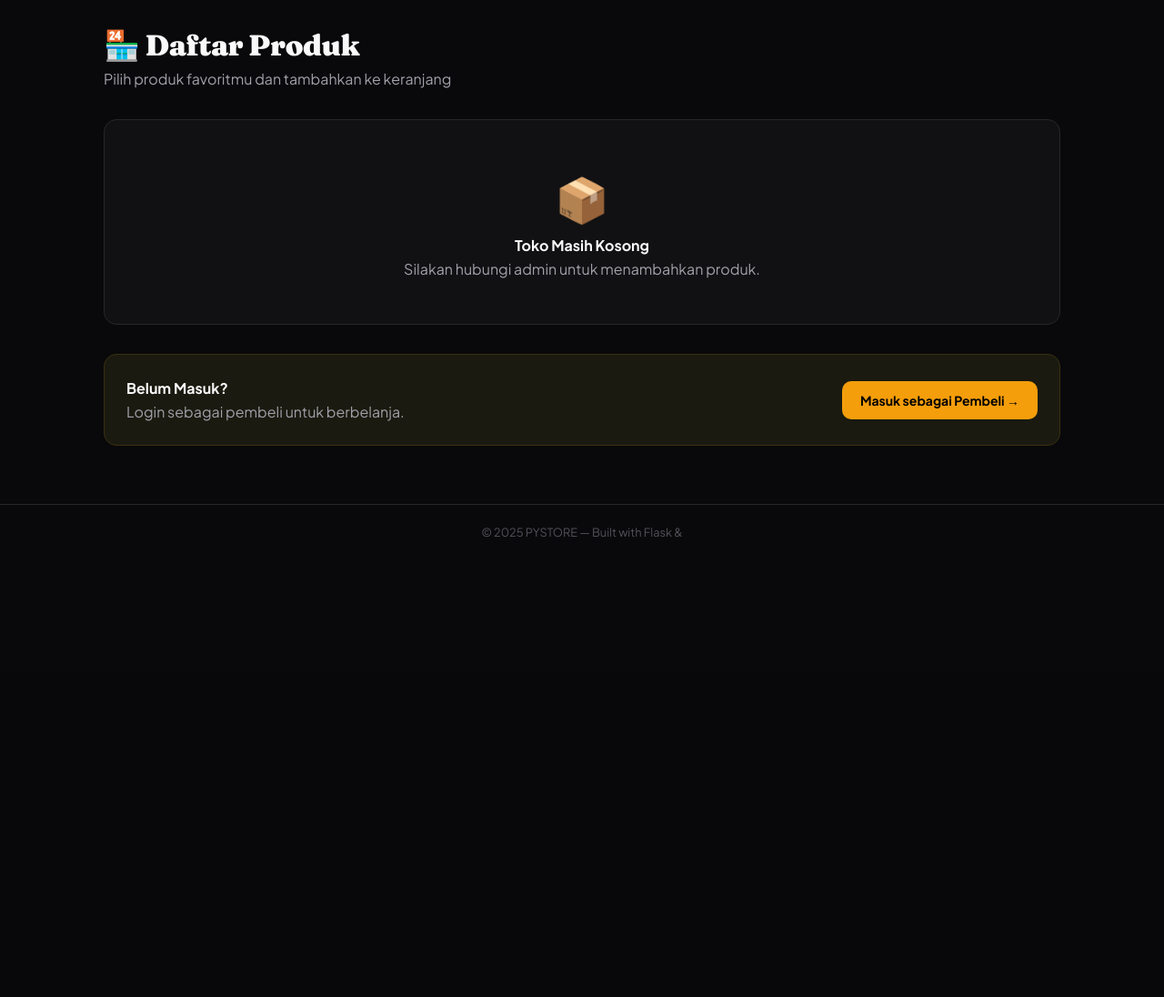
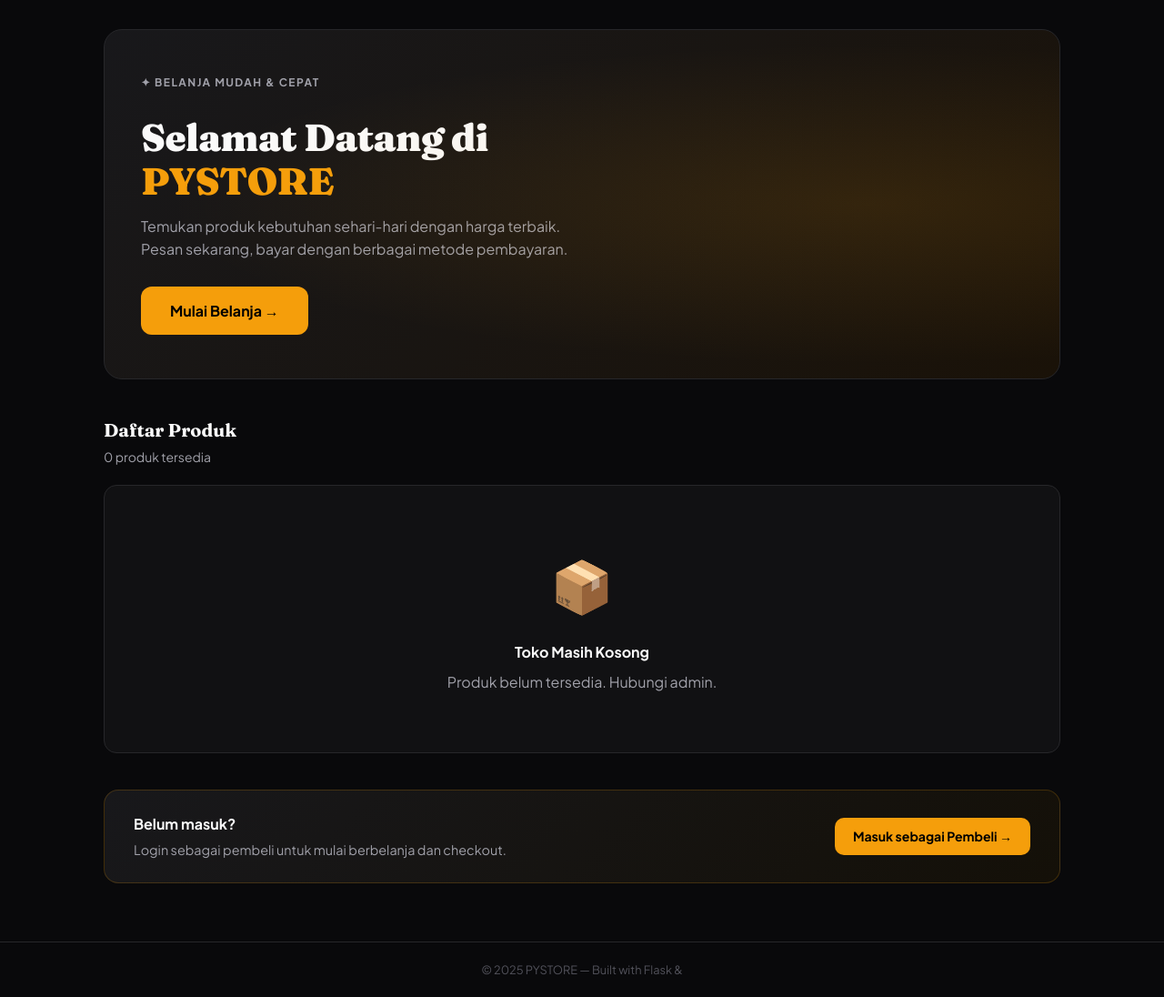
Before and after one commit to GabHub7/pystore, a Flask app: template templates/index.html in a window 1280 px wide. Shown: the part 60-1156 px from the top of the page at 91% size. Before the commit the page ends 650 px from the top, so only its background shows below. Run offline with Flask 3, Linux system fonts and the light colour scheme; the template is opened without the code that fills it, so the values that code supplies are empty.

Commit message:
Update index.html

```diff
--- a/templates/index.html
+++ b/templates/index.html
@@ -1,69 +1,212 @@
 {% extends "base.html" %}
-{% block title %}PYSTORE – Daftar Produk{% endblock %}
+{% block title %}PYSTORE – Toko{% endblock %}
+{% block head %}
+<style>
+  /* Hero banner */
+  .hero {
+    background: linear-gradient(135deg, var(--surface2) 0%, #1a1208 100%);
+    border: 1px solid var(--border);
+    border-radius: 20px;
+    padding: 3rem 2.5rem;
+    margin-bottom: 2.5rem;
+    position: relative;
+    overflow: hidden;
+  }
+  .hero::before {
+    content:'';
+    position:absolute; inset:0;
+    background: radial-gradient(ellipse at 80% 50%, rgba(245,158,11,.12) 0%, transparent 65%);
+    pointer-events:none;
+  }
+  .hero-eyebrow {
+    font-size:0.75rem; font-weight:700; letter-spacing:0.12em;
+    text-transform:uppercase; color:var(--accent); margin-bottom:0.75rem;
+  }
+  .hero h1 { font-size:2.6rem; margin-bottom:0.75rem; }
+  .hero p { color:var(--text2); max-width:480px; margin-bottom:1.75rem; }
+
+  /* Produk grid */
+  .products-grid {
+    display: grid;
+    grid-template-columns: repeat(auto-fill, minmax(240px, 1fr));
+    gap: 1.25rem;
+  }
+
+  /* Produk card */
+  .product-card {
+    background: var(--surface);
+    border: 1px solid var(--border);
+    border-radius: 16px;
+    overflow: hidden;
+    display: flex;
+    flex-direction: column;
+    transition: border-color 0.2s, transform 0.2s, box-shadow 0.2s;
+    position: relative;
+  }
+  .product-card:hover {
+    border-color: var(--border2);
+    transform: translateY(-4px);
+    box-shadow: 0 12px 32px rgba(0,0,0,0.5);
+  }
+  .product-img-wrap {
+    width: 100%;
+    aspect-ratio: 1/1;
+    overflow: hidden;
+    background: var(--surface2);
+    display: flex;
+    align-items: center;
+    justify-content: center;
+    position: relative;
+  }
+  .product-img-wrap img {
+    width:100%; height:100%; object-fit:cover;
+    transition: transform 0.35s ease;
+  }
+  .product-card:hover .product-img-wrap img { transform:scale(1.06); }
+  .stock-pill {
+    position:absolute; top:10px; right:10px;
+    font-size:0.68rem; font-weight:700;
+    padding:3px 9px; border-radius:20px;
+    backdrop-filter:blur(8px);
+  }
+  .stock-habis {
+    background:rgba(239,68,68,.85); color:#fff;
+  }
+  .stock-low {
+    background:rgba(245,158,11,.85); color:#000;
+  }
+  .product-body {
+    padding: 1.1rem;
+    display: flex;
+    flex-direction: column;
+    gap: 0.7rem;
+    flex: 1;
+  }
+  .product-name { font-weight:700; font-size:0.95rem; line-height:1.3; }
+  .product-price { font-size:1.3rem; font-weight:800; color:var(--accent); font-family:'Fraunces',serif; }
+  .product-stock { font-size:0.75rem; color:var(--text3); }
+  .product-stock.low  { color:#fcd34d; }
+  .product-stock.danger { color:#fca5a5; }
+
+  /* CTA (beli / login) */
+  .product-actions { display:flex; flex-direction:column; gap:0.5rem; margin-top:auto; }
+
+  /* Login CTA banner bawah */
+  .login-cta {
+    background: linear-gradient(135deg, var(--surface2), #141008);
+    border:1px solid rgba(245,158,11,.2);
+    border-radius:16px;
+    padding:1.5rem 2rem;
+    display:flex; align-items:center; justify-content:space-between;
+    flex-wrap:wrap; gap:1rem;
+    margin-top:2.5rem;
+  }
+
+  /* Empty state */
+  .empty-state {
+    text-align:center; padding:4rem 2rem;
+  }
+  .empty-icon { font-size:3.5rem; margin-bottom:1rem; }
+</style>
+{% endblock %}
 {% block content %}
-<div class="page-header">
-  <h1>🏪 Daftar <span class="text-accent">Produk</span></h1>
-  <p>Pilih produk favoritmu dan tambahkan ke keranjang</p>
+
+{# ── HERO ── #}
+<div class="hero">
+  <p class="hero-eyebrow">✦ Belanja Mudah & Cepat</p>
+  <h1>Selamat Datang di<br><span class="accent">PYSTORE</span></h1>
+  <p>Temukan produk kebutuhan sehari-hari dengan harga terbaik. Pesan sekarang, bayar dengan berbagai metode pembayaran.</p>
+  {% if not pembeli %}
+    <a href="/login-pembeli" class="btn btn-primary btn-lg">Mulai Belanja →</a>
+  {% else %}
+    <p style="color:var(--accent);font-weight:700;">Halo, {{ pembeli }}! Selamat berbelanja 🛍️</p>
+  {% endif %}
 </div>
+
+{# ── SECTION HEADER ── #}
+<div style="display:flex;align-items:center;justify-content:space-between;margin-bottom:1.25rem;flex-wrap:wrap;gap:0.75rem;">
+  <div>
+    <h2 style="font-size:1.25rem;">Daftar Produk</h2>
+    <p style="color:var(--text2);font-size:0.875rem;margin-top:2px;">{{ barang|length }} produk tersedia</p>
+  </div>
+</div>
+
+{# ── PRODUK GRID ── #}
 {% if not barang %}
-  <div class="card" style="text-align:center;padding:3rem;">
-    <p style="font-size:3rem;">📦</p>
+  <div class="empty-state card">
+    <div class="empty-icon">📦</div>
     <h3>Toko Masih Kosong</h3>
-    <p class="text-muted">Silakan hubungi admin untuk menambahkan produk.</p>
+    <p class="text-muted" style="margin-top:0.5rem;">Produk belum tersedia. Hubungi admin.</p>
   </div>
 {% else %}
-  <div style="display:grid;grid-template-columns:repeat(auto-fill,minmax(240px,1fr));gap:1.2rem;">
+  <div class="products-grid">
     {% for b in barang %}
-    <div class="card" style="padding:0;overflow:hidden;display:flex;flex-direction:column;transition:border-color 0.2s,transform 0.2s;"
-      onmouseover="this.style.borderColor='#f5c842';this.style.transform='translateY(-3px)'"
-      onmouseout="this.style.borderColor='#2a2a2a';this.style.transform='translateY(0)'">
-      <div style="width:100%;height:180px;overflow:hidden;background:#1f1f1f;display:flex;align-items:center;justify-content:center;position:relative;">
+    <div class="product-card">
+
+      {# Gambar #}
+      <div class="product-img-wrap">
         {% if b.gambar %}
-          <img src="{{ b.gambar }}" alt="{{ b.nama }}" style="width:100%;height:100%;object-fit:cover;"
+          <img src="{{ b.gambar }}" alt="{{ b.nama }}"
                onerror="this.parentElement.innerHTML='<span style=font-size:3rem>🛍️</span>'">
         {% else %}
           <span style="font-size:3rem;">🛍️</span>
         {% endif %}
-        {% if b.stok is defined and b.stok <= 5 %}
-        <span style="position:absolute;top:8px;right:8px;background:var(--danger);color:#fff;font-size:0.7rem;font-weight:700;padding:3px 8px;border-radius:20px;">Hampir Habis!</span>
+
+        {# Stock pill #}
+        {% if b.stok is defined %}
+          {% if b.stok <= 0 %}
+            <span class="stock-pill stock-habis">Habis</span>
+          {% elif b.stok <= 5 %}
+            <span class="stock-pill stock-low">Sisa {{ b.stok }}</span>
+          {% endif %}
         {% endif %}
       </div>
-      <div style="padding:1rem;display:flex;flex-direction:column;gap:0.6rem;flex:1;">
-        <div>
-          <h3 style="font-size:1rem;">{{ b.nama }}</h3>
-          <p class="text-accent" style="font-size:1.25rem;font-weight:700;margin-top:0.2rem;">Rp{{ "{:,}".format(b.harga) }}</p>
+
+      {# Body #}
+      <div class="product-body">
+        <p class="product-name">{{ b.nama }}</p>
+        <p class="product-price">Rp{{ "{:,}".format(b.harga) }}</p>
         {% if b.stok is defined %}
-          <p style="font-size:0.75rem;color:{% if b.stok <= 5 %}var(--danger){% elif b.stok <= 20 %}var(--warn){% else %}var(--muted){% endif %};">
+          <p class="product-stock {% if b.stok <= 0 %}danger{% elif b.stok <= 10 %}low{% endif %}">
             Stok: {{ b.stok }}
           </p>
         {% endif %}
+
+        <div class="product-actions">
+          {% if b.stok is defined and b.stok <= 0 %}
+            <div class="btn btn-outline" style="cursor:not-allowed;opacity:0.45;">❌ Stok Habis</div>
+          {% elif pembeli %}
+            <form method="POST" action="/tambah-keranjang">
+              <input type="hidden" name="id_barang" value="{{ b.id }}">
+              <div class="qty-row" style="margin-bottom:0.5rem;">
+                <label style="margin:0;white-space:nowrap;font-size:0.75rem;">Qty:</label>
+                <input type="number" name="qty" value="1" min="1"
+                       max="{{ b.stok if b.stok is defined else 99 }}"
+                       style="font-size:0.9rem;">
               </div>
-        {% if b.stok is defined and b.stok <= 0 %}
-          <div class="btn btn-secondary" style="text-align:center;justify-content:center;opacity:0.5;cursor:not-allowed;">❌ Stok Habis</div>
-        {% elif pembeli %}
-          <form method="POST" action="/tambah-keranjang" style="display:flex;flex-direction:column;gap:0.5rem;">
-            <input type="hidden" name="id_barang" value="{{ b.id }}">
-            <div class="qty-wrap">
-              <label style="margin:0;white-space:nowrap;font-size:0.8rem;">Qty:</label>
-              <input type="number" name="qty" value="1" min="1" max="{{ b.stok if b.stok is defined else 99 }}" style="font-size:0.9rem;">
-            </div>
-            <button type="submit" class="btn btn-primary" style="justify-content:center;">+ Keranjang</button>
+              <button type="submit" class="btn btn-primary btn-full">+ Keranjang</button>
             </form>
           {% else %}
-          <a href="/login-pembeli" class="btn btn-secondary" style="text-align:center;justify-content:center;">🔒 Login untuk Beli</a>
+            <a href="/login-pembeli" class="btn btn-outline btn-full">🔒 Login untuk Beli</a>
           {% endif %}
+        </div>
       </div>
     </div>
     {% endfor %}
   </div>
 {% endif %}
+
+{# ── LOGIN CTA bawah ── #}
 {% if not pembeli %}
-<div class="card" style="margin-top:2rem;background:#1a1a10;border-color:#3a3010;display:flex;align-items:center;justify-content:space-between;flex-wrap:wrap;gap:1rem;">
+  <div class="login-cta">
     <div>
-    <h3>Belum Masuk?</h3>
-    <p class="text-muted">Login sebagai pembeli untuk berbelanja.</p>
+      <h3>Belum masuk?</h3>
+      <p class="text-muted" style="margin-top:0.25rem;font-size:0.9rem;">
+        Login sebagai pembeli untuk mulai berbelanja dan checkout.
+      </p>
     </div>
     <a href="/login-pembeli" class="btn btn-primary">Masuk sebagai Pembeli →</a>
   </div>
 {% endif %}
+
 {% endblock %}
```
Lines whose indentation alone changed are shown as unchanged.
